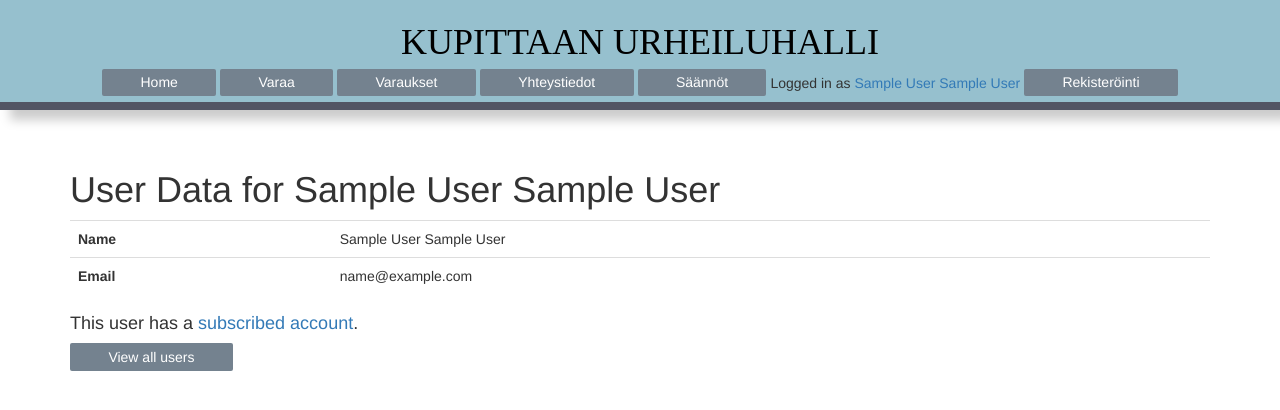
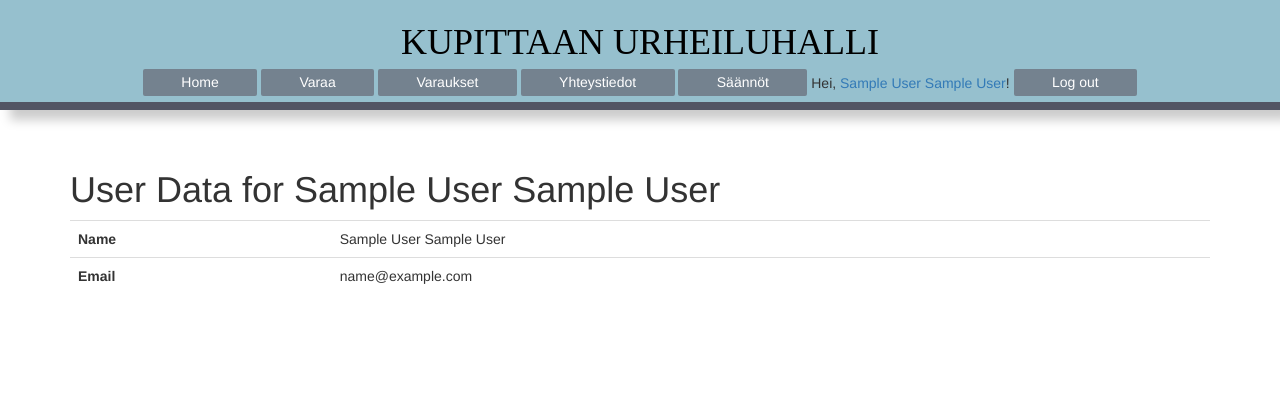
Before and after one commit to Cendukka/VarausjarjestelmaNodeJS, a Node server app: page /users/600000000000000000000001 in a window 1280 px wide. Shown: the top 410 px of the page. Run offline with Node 20, Linux system fonts and the light colour scheme; the visitor is signed in with stand-in values (Sample User, id 1); tables that the repository leaves empty hold one stand-in row (values such as "Sample post"); some libraries are stand-ins or nearby versions.

Commit message:
Pystyy kirjautumaan ulos

```diff
--- a/controllers/usersController.js
+++ b/controllers/usersController.js
@@ -42,10 +42,11 @@ module.exports = {
     User.register(newUser, req.body.password, (error, user) => {
       if (user) {
         req.flash("success", `${user.fullName}'s account created successfully!`);
-        res.locals.redirect = "/users";
+        res.locals.redirect = `/users/`;
         next();
       } else {
         req.flash("error", `Failed to create user account because: ${error.message}.`);
+        console.log(`Failed to create user account because: ${error.message}.`);
         res.locals.redirect = "/users/new";
         next();
       }
@@ -61,6 +62,7 @@ module.exports = {
     User.findById(userId)
     .then(user => {
       res.locals.user = user;
+      console.log(userId);
       next();
     })
     .catch(error => {
@@ -79,7 +81,13 @@ module.exports = {
     failureFlash: "Failed to login.",
     successRedirect: "/",
     successFlash: "Logged in!"
-  })
+  }),
+    logout: (req, res, next) => {
+    req.logout();
+    req.flash("success", "You have been logged out!");
+    res.locals.redirect = "/";
+    next();
+  }
 
 
 };
--- a/routes/router.js
+++ b/routes/router.js
@@ -55,16 +55,16 @@ router.get("/", homeController.showHome);
 
 router.get("/login", homeController.showLogin);
 router.post("/login", usersController.authenticate,usersController.redirectView);
+router.get("/logout", usersController.logout, usersController.redirectView);
+
 
 router.get("/reserve", homeController.showReserve);
-router.post("/reserve/new", varausController.saveReservation)
+router.post("/reserve/new", varausController.saveReservation,varausController.redirectView)
 router.get("/reservations", varausController.getAllReservations);
 router.get("/contacts", homeController.showContacts);
 router.get("/rules", homeController.showRules);
 router.post("/users/login", usersController.authenticate);
 router.get("/error", homeController.showError);
-
-
 
 router.get("/users", usersController.index, usersController.indexView);
 router.get("/users/new", usersController.new);
--- a/views/partials/header.ejs
+++ b/views/partials/header.ejs
@@ -19,15 +19,17 @@
             <span class="button"> Säännöt </span>
         </a>
         <% if (loggedIn) { %>
-        Logged in as <a href="<%= `/users/${currentUser._id}`%>"><%= currentUser.fullName %></a>
+        Hei, <a href="<%= `/users/${currentUser._id}`%>"><%= currentUser.fullName %></a>!
+            <a href="/logout"><span class="button"> Log out </span></a>
         <%} else {%>
      <a href="/login">
         <span class="button"> Kirjaudu</span>
     </a>
-        <% } %>
     <a href="/users/new">
         <span class="button"> Rekisteröinti </span>
     </a>
+    <% } %>
+
 </div>
 
 
--- a/views/users/show.ejs
+++ b/views/users/show.ejs
@@ -1,6 +1,7 @@
-<h1>User Data for
+<h1 class="center">User Data for
   <%= user.fullName %>
 </h1>
+
 <table class="table">
   <tr>
     <th>Name</th>
@@ -11,18 +12,7 @@
   <tr>
     <th>Email</th>
     <td>
-      <%= user.email %>
+      <%= user.email%>
     </td>
   </tr>
 </table>
-
-<% if (user.subscribedAccount) { %>
-<h4 class="center"> This user has a
-  <a href="<%=`/subscribers/${user.subscribedAccount}` %>">
-    subscribed account</a>.
-</h4>
-<% } %>
-
-<div>
-  <a class="button" href="/users">View all users</a>
-</div>
--- a/views/varaa.ejs
+++ b/views/varaa.ejs
@@ -4,12 +4,11 @@
     <div class="form-group">
       <h2>Luo uusi varaus:</h2>
       <label for="inputName">Nimi:</label>
+      <!-- Checks if user is logged. If is, fills the name field with FullName, else give empty field -->
       <% if (loggedIn) { %>
         <input class="form-control" type="text" name="name" id="inputName"  value="<%= currentUser.fullName %>" autofocus required>
-
       <%} else {%>
         <input class="form-control" type="text" name="name" id="inputName"  placeholder="Nimesi" autofocus required>
-
       <% } %>
     </div>
 
```
Also changed, not shown: controllers/varausController.js (+7 -0 lines), views/layout.ejs (indentation only). Lines whose indentation alone changed are shown as unchanged.
